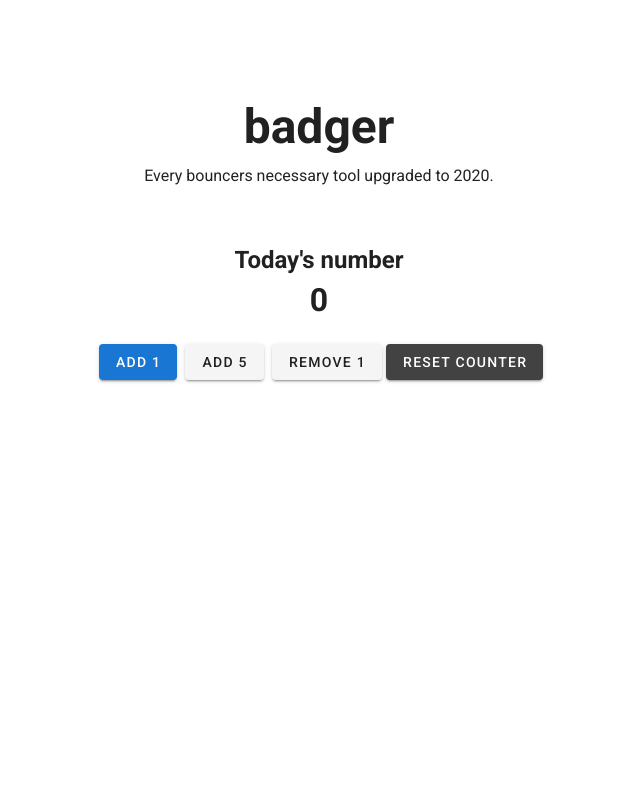
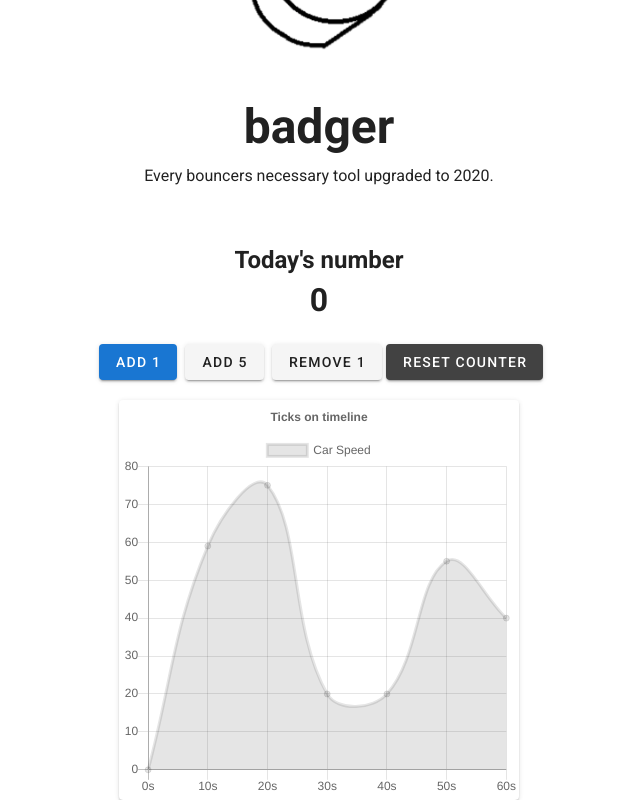
Before and after one commit to juissi999/badger, a Vue app: page /#/ in a window 1280 px wide. Shown: the part 222-1022 px from the top of the page, without its empty margins (321-961 px from the left). Before the commit the page ends 800 px from the top, so only its background shows below. Built offline with nearby package versions, Linux system fonts and the light colour scheme.

Commit message:
Add sum chart placeholder

```diff
--- a/package.json
+++ b/package.json
@@ -8,8 +8,10 @@
     "lint": "vue-cli-service lint"
   },
   "dependencies": {
+    "chart.js": "^2.9.3",
     "core-js": "^3.6.5",
     "vue": "^2.6.11",
+    "vue-chartjs": "^3.5.0",
     "vue-router": "^3.2.0",
     "vuetify": "^2.2.11",
     "vuex": "^3.4.0"
--- a/src/components/MainPage.vue
+++ b/src/components/MainPage.vue
@@ -38,18 +38,39 @@
           <PopUp />
         </v-row>
       </v-col>
+
+      <v-card class="mx-auto" max-width="400">
+        <SumChart :chartdata="datacollection" :options="options" />
+      </v-card>
     </v-row>
   </v-container>
 </template>
 
 <script>
 import PopUp from './PopUp'
+import SumChart from './SumChart'
 
 export default {
   name: 'MainPage',
 
-  components: { PopUp },
-  data: () => ({}),
+  components: { PopUp, SumChart },
+  data: () => ({
+    datacollection: {
+      labels: ['0s', '10s', '20s', '30s', '40s', '50s', '60s'],
+      datasets: [
+        {
+          label: 'Car Speed',
+          data: [0, 59, 75, 20, 20, 55, 40]
+        }
+      ]
+    },
+    options: {
+      title: {
+        display: true,
+        text: 'Ticks on timeline'
+      }
+    }
+  }),
   methods: {
     addVisitor (howmany) {
       this.$store.commit('increment', howmany)
--- /dev/null
+++ b/src/components/SumChart.vue
@@ -0,0 +1,11 @@
+<script>
+import { Line } from 'vue-chartjs'
+
+export default {
+  extends: Line,
+  props: ['chartdata', 'options'],
+  mounted () {
+    this.renderChart(this.chartdata, this.options)
+  }
+}
+</script>
```
Also changed, not shown: 1 other file (tests, documents, lock files or other folders).
